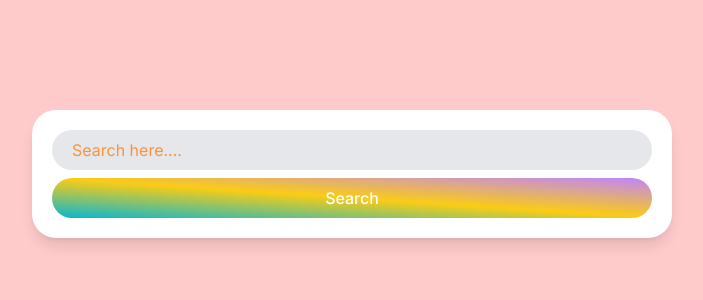
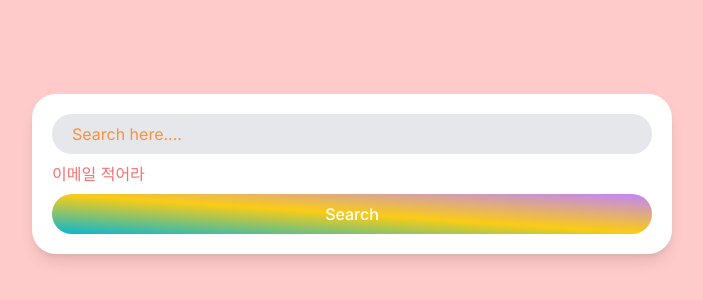
Before and after one commit to siri906/carrot-market, a Next.js app: page / in a window 1280 px wide. Shown: the part 226-526 px from the top of the page, without its empty margins (288-991 px from the left). Built offline with nearby package versions, Linux system fonts and the light colour scheme.

Commit message:
css 다른 element 와 연결하기

```diff
--- a/app/page.tsx
+++ b/app/page.tsx
@@ -23,8 +23,9 @@ export default function Home() {
           <span>test3</span>
           <span className="text-gray-400 dark:text-gray-500">test4</span>
         </div> */}
-        <input required className="w-full rounded-full h-10 bg-gray-200 pl-5 py-3 outline-none ring ring-transparent focus:ring-orange-400 ring-offset-2 transition-shadow placeholder:text-orange-400 invalid:focus:bg-red-100" type="email" placeholder="Search here...." />
-        <button className="bg-gradient-to-tr from-cyan-500 via-yellow-400 to-purple-400 text-white rounded-full active:scale-90 transition-transform py-2 font-medium focus:scale-90 outline-none ">Search</button>
+        <input required className="w-full rounded-full h-10 bg-gray-200 pl-5 py-3 outline-none ring ring-transparent focus:ring-orange-400 ring-offset-2 transition-shadow placeholder:text-orange-400 invalid:focus:bg-red-100 peer" type="email" placeholder="Search here...." />
+        <span className="hidden text-red-400 peer-invalid:block">이메일 적어라</span>
+        <button className="bg-gradient-to-tr from-cyan-500 via-yellow-400 to-purple-400 text-white rounded-full active:scale-90 transition-transform py-2 font-medium focus:scale-90 outline-none  peer-invalid:bg-slate-600">Search</button>
       </div>
     </main>
   );
```
